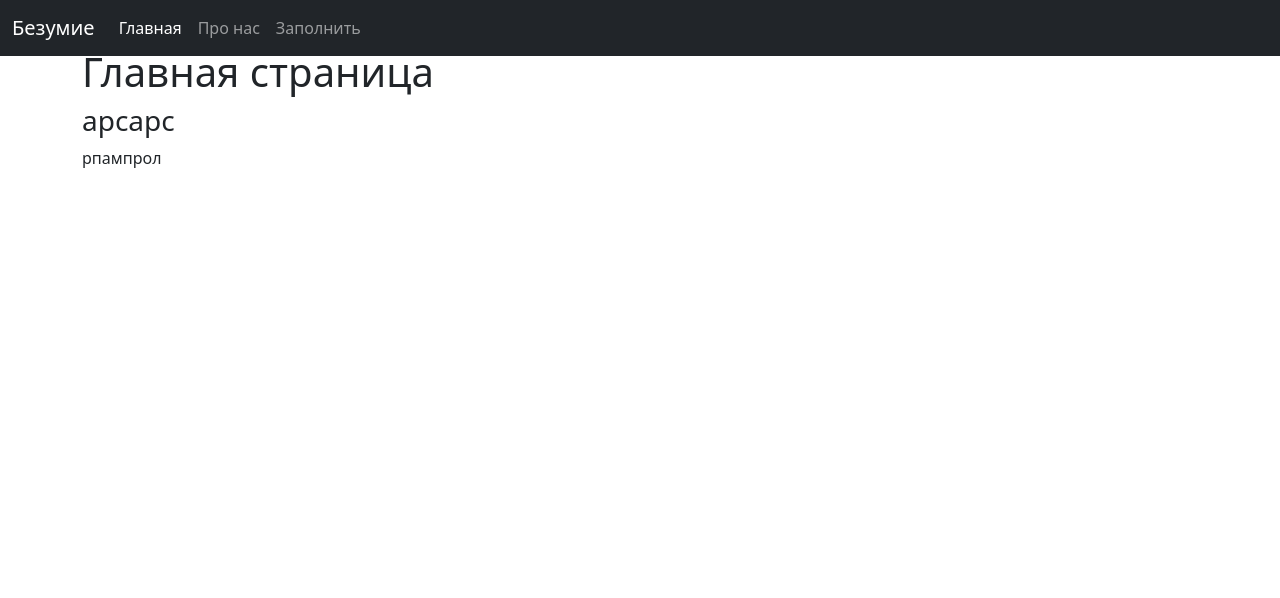
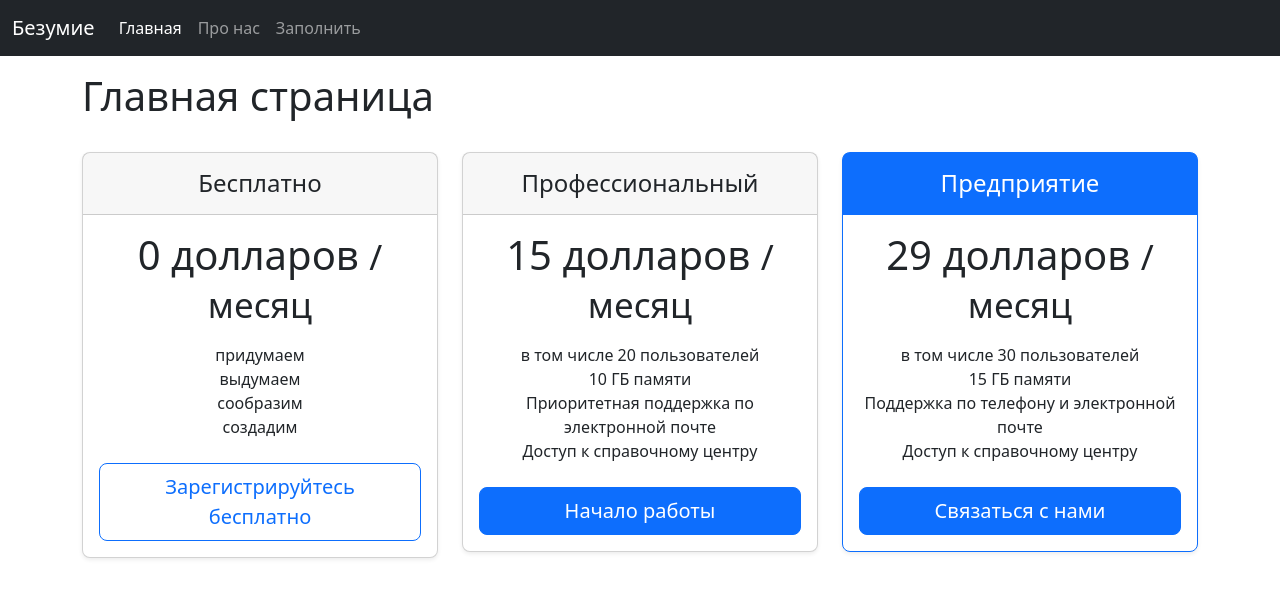
Before and after one commit to AlexeyMuratov2/first_site, a Django app: page / in a window 1280 px wide. Shown: the top 598 px of the page. Run offline with Django 4.2, Linux system fonts and the light colour scheme; data comes from the database, SQL or seed files in the repository; both versions use the stored data as it was after the commit.

Commit message:
fourth commit

```diff
--- a/main/admin.py
+++ b/main/admin.py
@@ -1,4 +1,6 @@
 from django.contrib import admin
 from .models import Task
+from .models import FreeServices
 
 admin.site.register(Task)
+admin.site.register(FreeServices)
--- a/main/models.py
+++ b/main/models.py
@@ -10,3 +10,16 @@ class Task(models.Model):
     class Meta:
         verbose_name = 'Задача'
         verbose_name_plural = 'Задачи'
+
+class FreeServices(models.Model):
+    case1 = models.CharField(max_length=150)
+    case2 = models.CharField(max_length=150)
+    case3 = models.CharField(max_length=150)
+    case4 = models.CharField(max_length=150)
+
+    def __str__(self):
+        return self.case1
+
+    class Meta:
+        verbose_name = 'бесплатные услуги'
+        verbose_name_plural = 'бесплатные услуги'
--- a/main/templates/main/index.html
+++ b/main/templates/main/index.html
@@ -5,16 +5,63 @@
 {% endblock %}
 
 {% block content %}
-    {% if tasks %}
-        <h1>Главная страница</h1>
-        {% for el in tasks%}
-            <div>
-                <h3>{{el.title}}</h3>
-                <p>{{el.task}}</p>
-            </div>
+<br>
+<h1>Главная страница</h1>
+<br>
 
-        {% endfor %}
-    {% else %}
-        <p>Элементов нет</p>
-    {% endif %}
+  <main>
+    <div class="row row-cols-1 row-cols-md-3 mb-3 text-center">
+      <div class="col">
+        <div class="card mb-4 rounded-3 shadow-sm">
+          <div class="card-header py-3">
+            <h4 class="my-0 fw-normal"><ya-tr-span>Бесплатно</ya-tr-span></h4>
+          </div>
+          <div class="card-body">
+            <h1 class="card-title pricing-card-title"><ya-tr-span>0 долларов </ya-tr-span><small class="text-body-secondary fw-light"><ya-tr-span data-index="8-0" data-value="/mo" data-translation="/ месяц" data-ch="0" data-type="trSpan">/ месяц</ya-tr-span></small></h1>
+            <ul class="list-unstyled mt-3 mb-4">
+              <li><ya-tr-span>{{services.case1}}</ya-tr-span></li>
+              <li><ya-tr-span>{{services.case2}}</ya-tr-span></li>
+              <li><ya-tr-span>{{services.case3}}</ya-tr-span></li>
+              <li><ya-tr-span>{{services.case4}}</ya-tr-span></li>
+            </ul>
+            <button type="button" class="w-100 btn btn-lg btn-outline-primary"><ya-tr-span>Зарегистрируйтесь бесплатно</ya-tr-span></button>
+          </div>
+        </div>
+      </div>
+      <div class="col">
+        <div class="card mb-4 rounded-3 shadow-sm">
+          <div class="card-header py-3">
+            <h4 class="my-0 fw-normal"><ya-tr-span>Профессиональный</ya-tr-span></h4>
+          </div>
+          <div class="card-body">
+            <h1 class="card-title pricing-card-title"><ya-tr-span>15 долларов </ya-tr-span><small class="text-body-secondary fw-light"><ya-tr-span>/месяц</ya-tr-span></small></h1>
+            <ul class="list-unstyled mt-3 mb-4">
+              <li><ya-tr-span>в том числе 20 пользователей</ya-tr-span></li>
+              <li><ya-tr-span>10 ГБ памяти</ya-tr-span></li>
+              <li><ya-tr-span>Приоритетная поддержка по электронной почте</ya-tr-span></li>
+              <li>Доступ к справочному центру</li>
+            </ul>
+            <button type="button" class="w-100 btn btn-lg btn-primary"><ya-tr-span>Начало работы</ya-tr-span></button>
+          </div>
+        </div>
+      </div>
+      <div class="col">
+        <div class="card mb-4 rounded-3 shadow-sm border-primary">
+          <div class="card-header py-3 text-bg-primary border-primary">
+            <h4 class="my-0 fw-normal">Предприятие</h4>
+          </div>
+          <div class="card-body">
+            <h1 class="card-title pricing-card-title"><ya-tr-span>29 долларов </ya-tr-span><small class="text-body-secondary fw-light"><ya-tr-span>/месяц</ya-tr-span></small></h1>
+            <ul class="list-unstyled mt-3 mb-4">
+              <li><ya-tr-span>в том числе 30 пользователей</ya-tr-span></li>
+              <li><ya-tr-span>15 ГБ памяти</ya-tr-span></li>
+              <li><ya-tr-span>Поддержка по телефону и электронной почте</ya-tr-span></li>
+              <li>Доступ к справочному центру</li>
+            </ul>
+            <button type="button" class="w-100 btn btn-lg btn-primary"><ya-tr-span>Связаться с нами</ya-tr-span></button>
+          </div>
+        </div>
+      </div>
+    </div>
+  </main>
 {% endblock %}
--- a/main/urls.py
+++ b/main/urls.py
@@ -4,5 +4,5 @@ from . import views
 urlpatterns = [
     path('', views.index, name = 'home'),
     path('aboutus', views.about_us, name = 'about'),
-    path('crate', views.create, name = 'create')
+    path('crate', views.create, name = 'create'),
 ]
--- a/main/views.py
+++ b/main/views.py
@@ -1,12 +1,14 @@
 from django.shortcuts import render, redirect
 from .models import Task
+from .models import FreeServices
 from .forms import TaskForm
 
 
 # Create your views here.
 def index(request):
-    tasks = Task.objects.all()
-    return render(request, 'main/index.html', {'title': 'Главная страница', 'tasks': tasks})
+    #tasks = Task.objects.all()
+    services_free = FreeServices.objects.filter()[:1].get()
+    return render(request, 'main/index.html', {'title': 'Главная страница', 'services': services_free})
 
 
 def about_us(reqest):
```
Also changed, not shown: db.sqlite3, main/migrations/0003_freeservices.py (added), main/migrations/0004_alter_freeservices_options_remove_freeservices_name.py (added), main/templates/main/delete.html (added).
